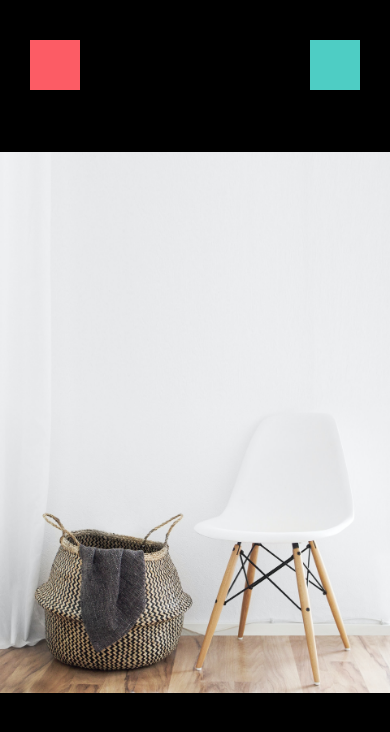
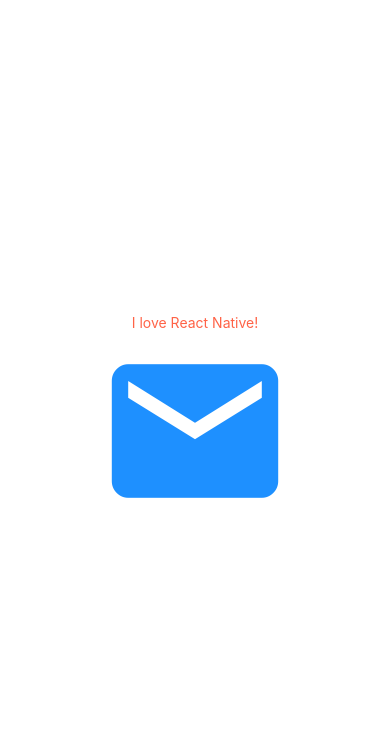
Before and after one commit to Aandi1989/RNDoneWithIt, a React Native app: screen / in a window 390 px wide. Shown: the top 732 px of the page. Built offline with nearby package versions, Linux system fonts and the light colour scheme.

Commit message:
Platform-specific Code

```diff
--- a/App.js
+++ b/App.js
@@ -9,20 +9,32 @@ import {
   SafeAreaView,
   Button,
   Platform,
-  StatusBar
+  StatusBar,
 } from "react-native";
-import { useDimensions, useDeviceOrientation } from "@react-native-community/hooks";
+import {
+  useDimensions,
+  useDeviceOrientation,
+} from "@react-native-community/hooks";
+import {MaterialCommunityIcons} from '@expo/vector-icons';
+
 import WelcomeScreen from "./app/screens/WelcomeScreen";
 import ViewImageScreen from "./app/screens/ViewImageScreen";
+import AppText from "./app/components/AppText";
 
 export default function App() {
   return (
-    // <WelcomeScreen />
-    <ViewImageScreen />
+    <View
+      style={{
+        flex: 1,
+        justifyContent: "center",
+        alignItems: "center",
+      }}
+    >
+      <AppText>I love React Native!</AppText>
+      <MaterialCommunityIcons name="email" size={200} color="dodgerblue"/>
+    </View>
   );
 }
-
-
 
 // The function useDimensions() doesn’t exist anymore in the module “@react-native-community/hooks”.
 // You can use the equivalent function useWindowDimensions() from “react-native”.
--- /dev/null
+++ b/app/components/AppText.js
@@ -0,0 +1,24 @@
+import React from 'react';
+import { Text, StyleSheet, Platform } from 'react-native'
+
+export default function AppText({children}) {
+  return (
+    <Text style={styles.text}>{children}</Text>
+  )
+}
+
+const styles = StyleSheet.create({
+    text: {
+        color: "tomato",
+        ...Platform.select({
+          ios: {
+            fontSize:20,
+            fontFamily: "Avenir"
+          },
+          android: {
+            fontSize: 18,
+            fontFamily: "Roboto"
+          }
+        })
+    }
+})
```
Also changed, not shown: app/components/AppText.android.js (added, +16 -0 lines), app/components/AppText.ios.js (added, +16 -0 lines).
